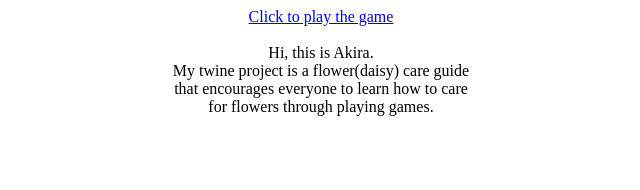
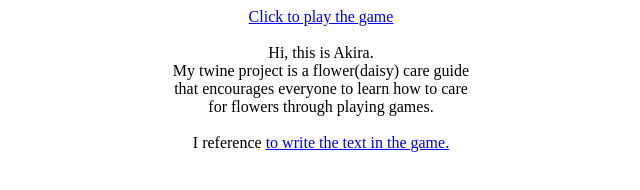
Before and after one commit to akirayang0521/Akira-twine, a plain HTML site: page index.html in a window 1280 px wide. Shown: the whole page, without its empty margins (319-959 px from the left). Drawn offline with Linux system fonts and the light colour scheme.

Commit message:
Update index.html

```diff
--- a/index.html
+++ b/index.html
@@ -16,5 +16,8 @@
     <br>
     for flowers through playing games.
     <br>
-  </body>
+    <br>
+    I reference <a href="https://bouqs.com/blog/flower-care-guide-gerbera-daisies/"> to write the text in the game.
+    <br>
+      </body>
 </html>
```
